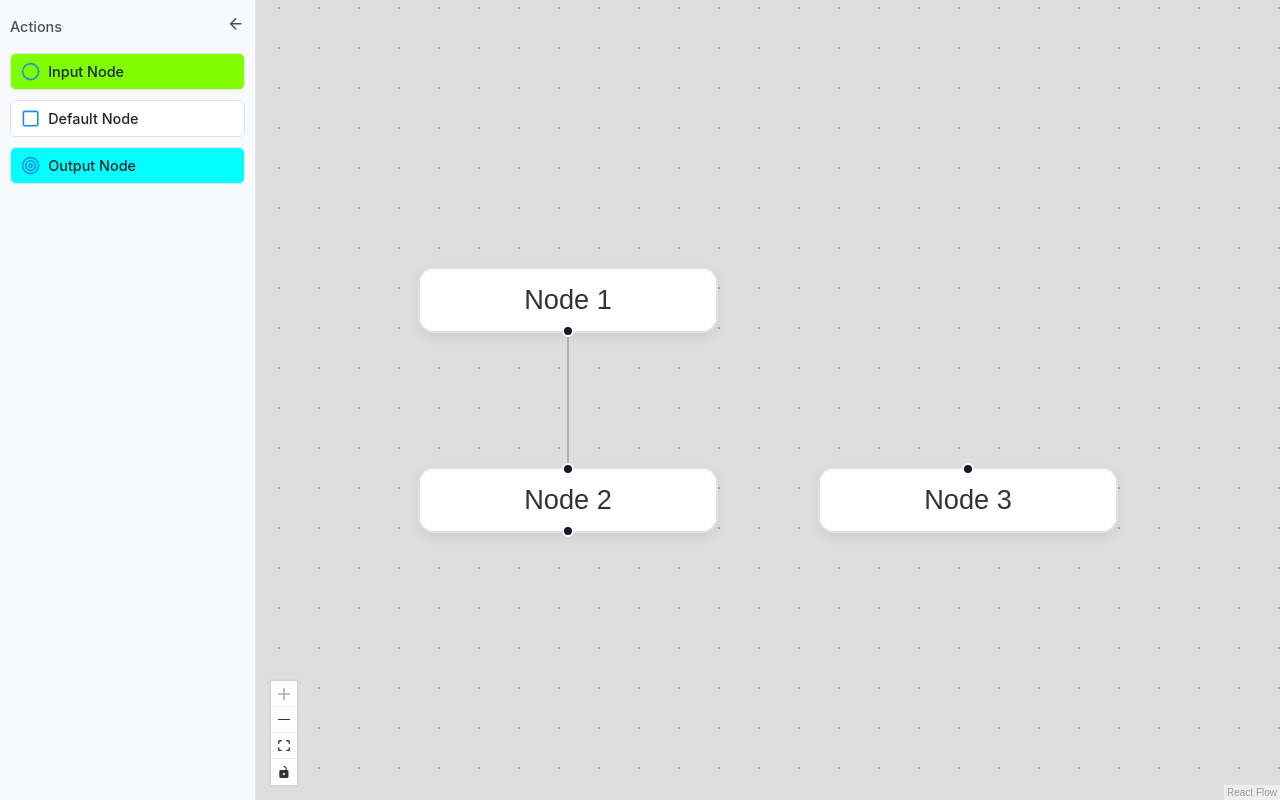
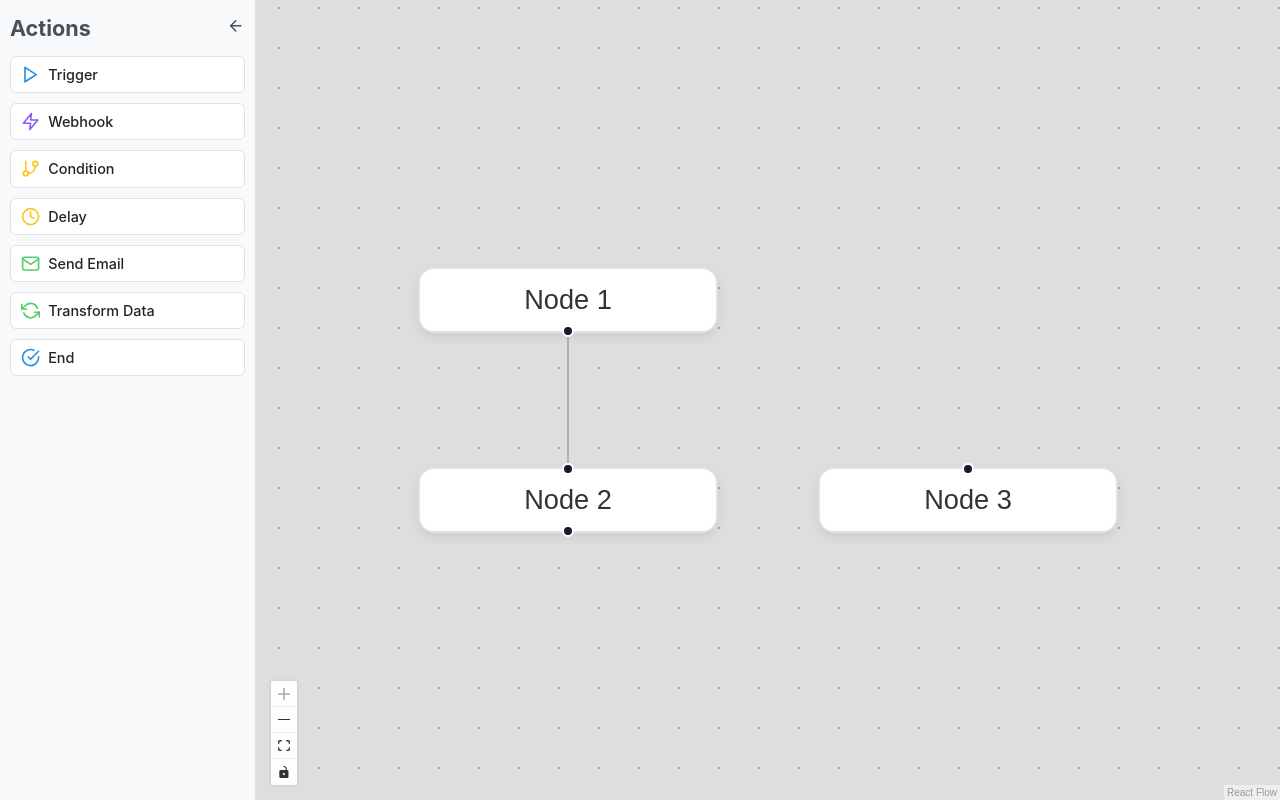
Before and after one commit to salonikyal/automation-workflow-builder, a Next.js app: page / in a window 1280 px wide. Built offline with nearby package versions, Linux system fonts and the light colour scheme.

Commit message:
add new nodes to sidebar

```diff
--- a/src/app/components/Sidebar.tsx
+++ b/src/app/components/Sidebar.tsx
@@ -1,6 +1,7 @@
 import { useState, useEffect } from "react";
 import { useDnD } from "../contexts/DnDContext";
-import { FiArrowLeft, FiArrowRight, FiCircle, FiSquare, FiTarget } from "react-icons/fi";
+import { FiArrowLeft, FiArrowRight} from "react-icons/fi";
+import { nodesList } from "../data/nodesList";
 import "./styles.css";
 
 const Sidebar = () => {
@@ -27,33 +28,30 @@ const Sidebar = () => {
 
   const toggleSidebar = () => setCollapsed(!collapsed);
 
-  const nodes = [
-    { type: "input", label: "Input Node", icon: <FiCircle /> },
-    { type: "default", label: "Default Node", icon: <FiSquare /> },
-    { type: "output", label: "Output Node", icon: <FiTarget /> },
-  ];
-
   return (
     <aside className={`sidebar ${collapsed ? "collapsed" : ""}`}>
       <div className="sidebar-header">
-        {!collapsed && <span>Actions</span>}
+        {!collapsed && <h2>Actions</h2>}
         <button onClick={toggleSidebar} className="toggle-btn">
           {collapsed ? <FiArrowRight /> : <FiArrowLeft />}
         </button>
       </div>
 
       <div className="node-list">
-        {nodes.map((node) => (
+        {nodesList.map((node) => {
+          const Icon = node.icon;
+          return (
             <div
               key={node.type}
-            className={`dndnode ${node.type}`}
-            onDragStart={(event) => onDragStart(event, node.type)}
+              className="dndnode"
               draggable
+              onDragStart={(e) => onDragStart(e, node.type)}
             >
-            <span className="node-icon">{node.icon}</span>
+              <Icon style={{ color: node.color }} className="node-icon" />
               {!collapsed && <span className="node-label">{node.label}</span>}
             </div>
-        ))}
+          );
+        })}
       </div>
     </aside>
   );
--- /dev/null
+++ b/src/app/data/nodesList.ts
@@ -0,0 +1,11 @@
+import { FiPlay, FiZap, FiGitBranch, FiClock, FiMail, FiRefreshCcw, FiCheckCircle } from "react-icons/fi";
+
+export const nodesList = [
+  { type: "trigger", label: "Trigger", icon: FiPlay, color: "#228be6", category: "trigger" },
+  { type: "webhook", label: "Webhook", icon: FiZap, color: "#845ef7", category: "trigger" },
+  { type: "condition", label: "Condition", icon: FiGitBranch, color: "#fcc419", category: "logic" },
+  { type: "delay", label: "Delay", icon: FiClock, color: "#fcc419", category: "logic" },
+  { type: "email", label: "Send Email", icon: FiMail, color: "#51cf66", category: "action" },
+  { type: "transform", label: "Transform Data", icon: FiRefreshCcw, color: "#51cf66", category: "action" },
+  { type: "end", label: "End", icon: FiCheckCircle, color: "#228be6", category: "output" },
+];
```
Lines whose indentation alone changed are shown as unchanged.
